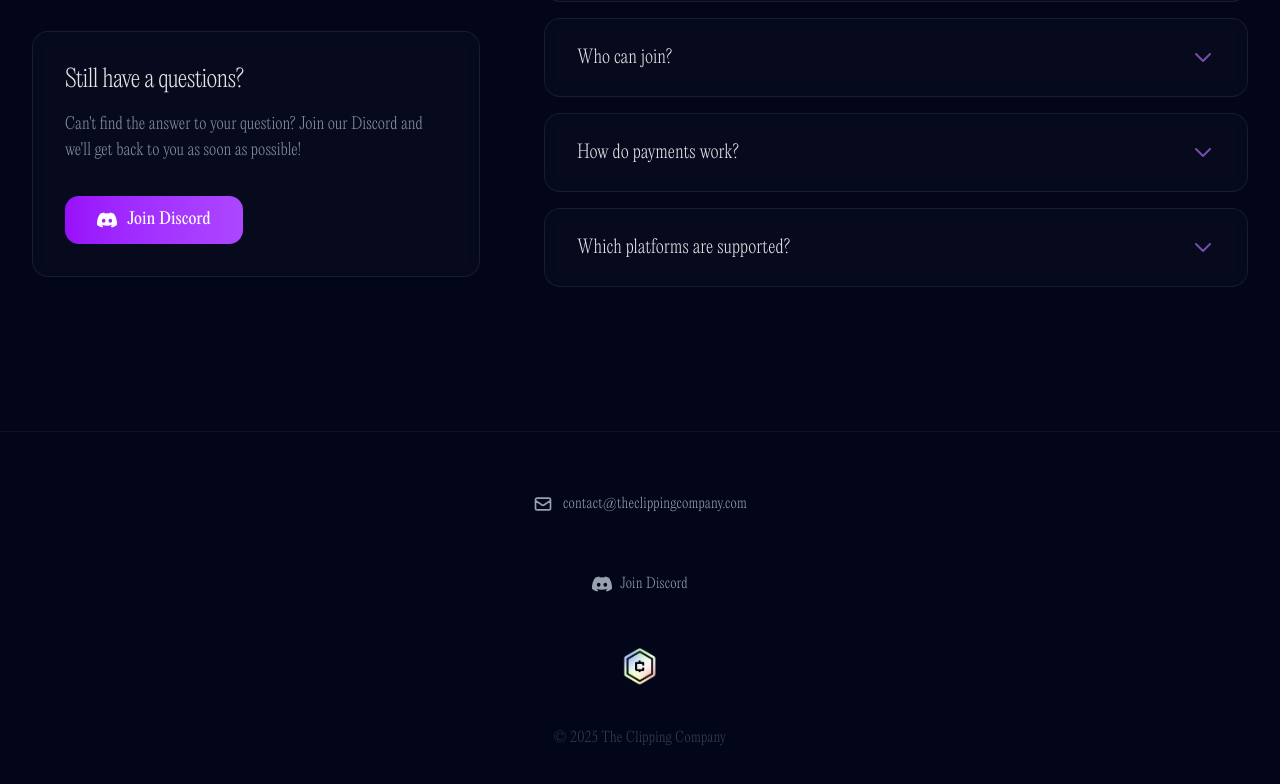
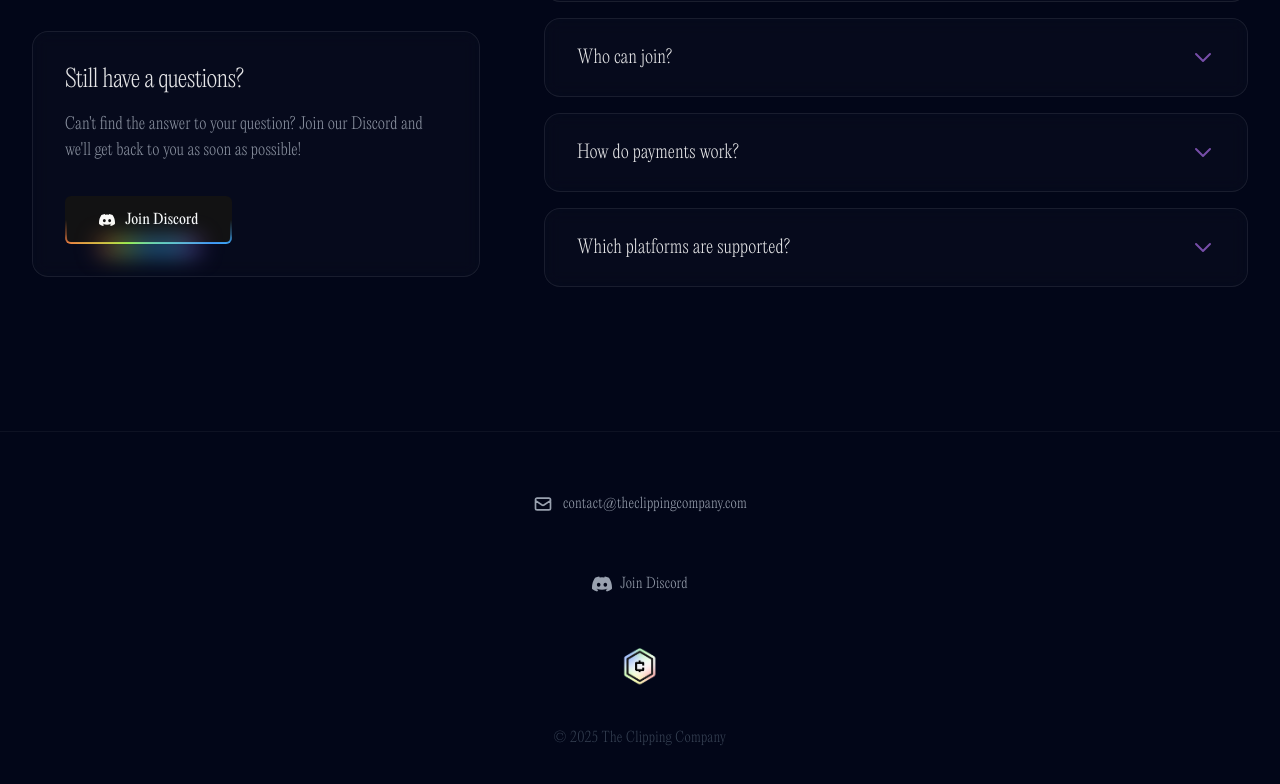
Before and after one commit to 0xazanul/Clipping_waitlst_and_landingf, a Next.js app: page / in a window 1280 px wide. Shown: the part 3420-4204 px from the top of the page. Built offline with nearby package versions, Linux system fonts and the light colour scheme; no server answers.

Commit message:
button same

```diff
--- a/components/FAQ.tsx
+++ b/components/FAQ.tsx
@@ -1,6 +1,7 @@
 "use client";
 
 import { useState } from "react";
+import { RainbowButton } from "@/components/ui/rainbow-button";
 
 interface FAQItem {
   question: string;
@@ -66,11 +67,15 @@ export default function FAQ() {
               <p className="text-sm sm:text-base text-gray-400/90 mb-8 font-light leading-relaxed">
                 Can't find the answer to your question? Join our Discord and we'll get back to you as soon as possible!
               </p>
+              <RainbowButton
+                asChild
+                className="w-full sm:w-auto px-8 py-3"
+              >
                 <a
                   href="https://discord.gg/RACEATtXTc"
                   target="_blank"
                   rel="noopener noreferrer"
-                className="inline-flex items-center justify-center gap-2.5 w-full sm:w-auto px-8 py-3 bg-gradient-to-r from-purple-600 to-purple-500 hover:from-purple-500 hover:to-purple-400 text-white text-sm sm:text-base font-medium rounded-xl transition-all duration-200 hover:shadow-lg hover:shadow-purple-500/25 hover:scale-[1.02]"
+                  className="inline-flex items-center justify-center gap-2.5"
                 >
                   <svg
                     className="w-5 h-5"
@@ -81,6 +86,7 @@ export default function FAQ() {
                   </svg>
                   Join Discord
                 </a>
+              </RainbowButton>
             </div>
           </div>
 
```
Lines whose indentation alone changed are shown as unchanged.
